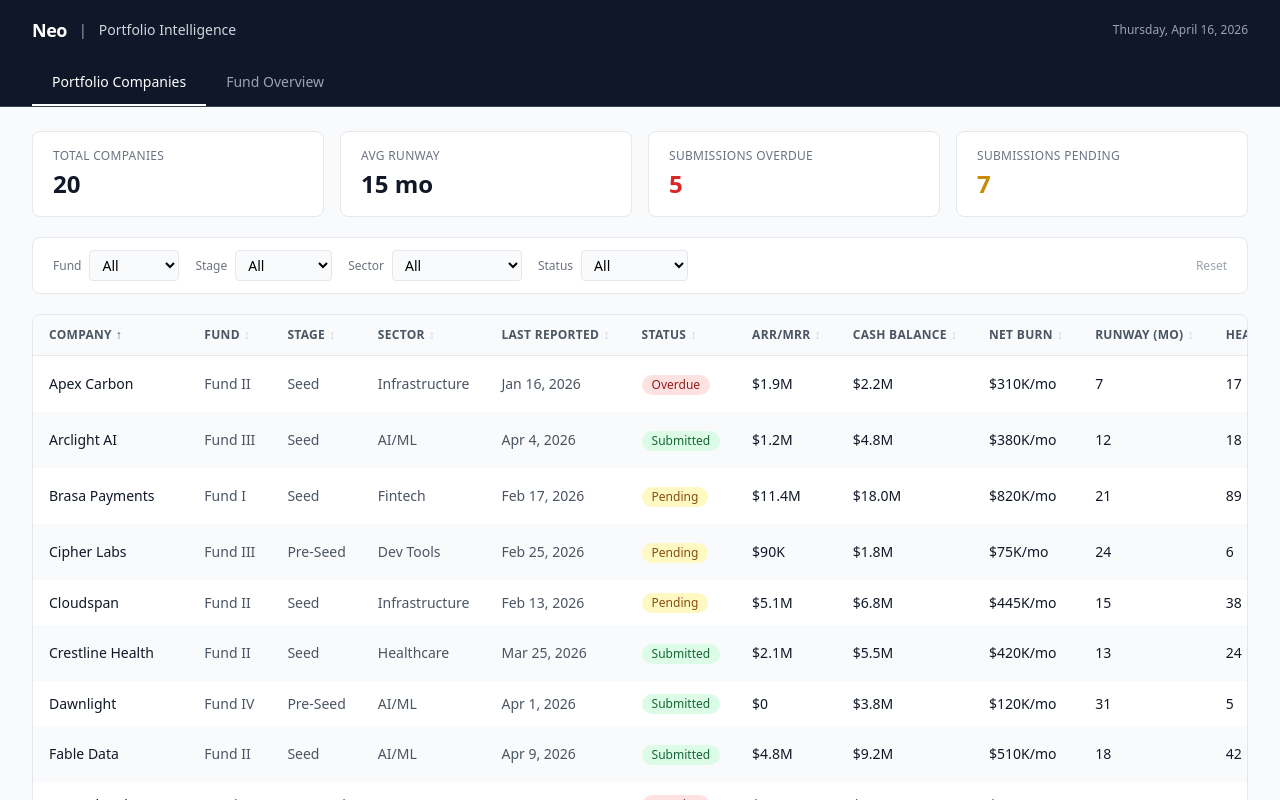
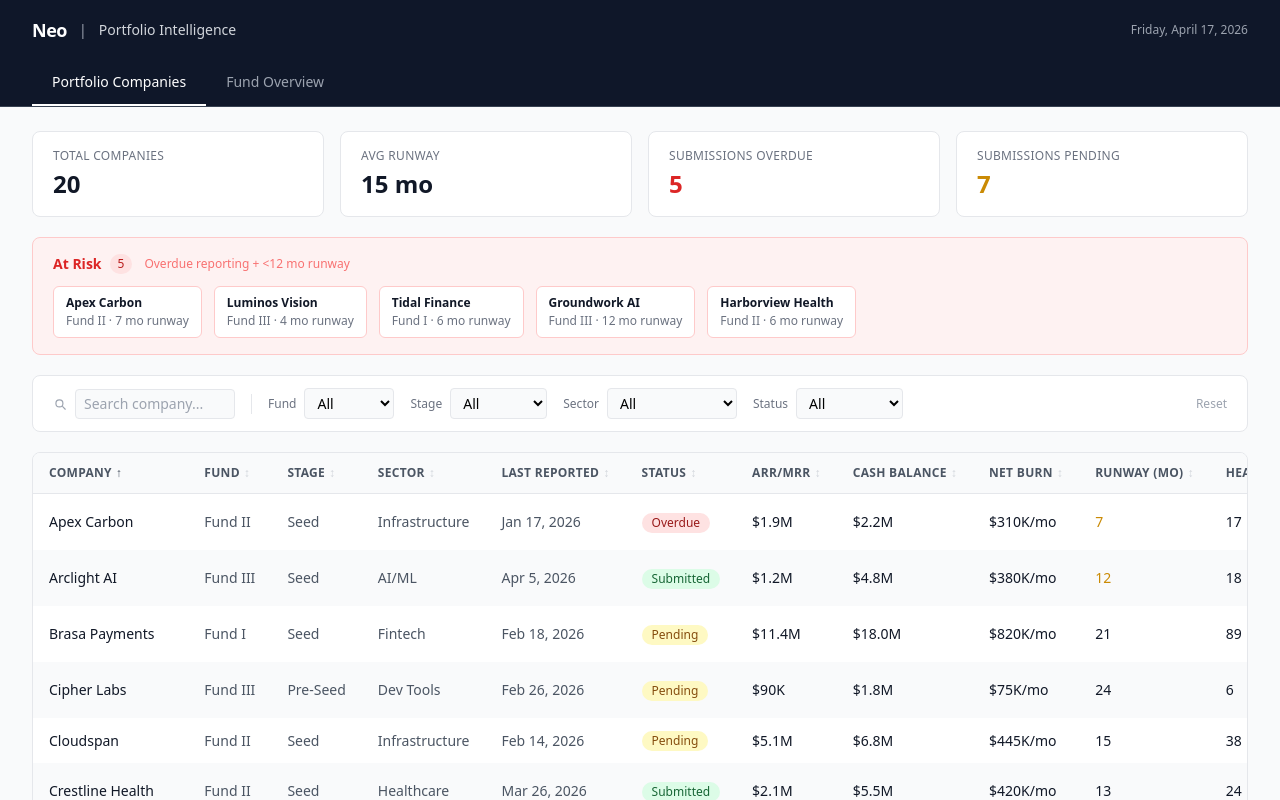
Before and after one commit to palakeel/neo-dashboard, a React (Vite) app: page / in a window 1280 px wide. Shown: the top 800 px of the page. Built offline with nearby package versions, Linux system fonts and the light colour scheme.

Commit message:
Add At Risk panel, runway alerts, search bar, fund bar gradient, live date, footer timestamp

```diff
--- a/src/App.jsx
+++ b/src/App.jsx
@@ -1,12 +1,12 @@
 import { useState, useMemo } from 'react'
 import {
-  PieChart, Pie, Cell, Tooltip, Legend,
-  BarChart, Bar, XAxis, YAxis, CartesianGrid, ResponsiveContainer
+  PieChart, Pie, Cell, Tooltip,
+  BarChart, Bar, XAxis, YAxis, CartesianGrid, ResponsiveContainer, Cell as BarCell
 } from 'recharts'
 
 // ─── Data ───────────────────────────────────────────────────────────────────
 
-const TODAY = new Date('2026-04-16')
+const TODAY = new Date()
 
 function daysAgo(n) {
   const d = new Date(TODAY)
@@ -38,9 +38,9 @@ const COMPANIES = [
 ]
 
 const FUNDS_RAW = [
-  { name: 'Fund I',   vintage: 2018, committed: 80000000,  called: 75000000,  distributions: 42000000, nav: 180000000, irr: 28, exits: 3, active: 3 },
-  { name: 'Fund II',  vintage: 2021, committed: 130000000, called: 110000000, distributions: 8000000,  nav: 195000000, irr: 19, exits: 2, active: 6 },
-  { name: 'Fund III', vintage: 2023, committed: 235000000, called: 140000000, distributions: 2000000,  nav: 168000000, irr: 14, exits: 1, active: 8 },
+  { name: 'Fund I',   vintage: 2018, committed: 80000000,  called: 75000000,  distributions: 42000000, nav: 180000000, irr: 28,  exits: 3, active: 3 },
+  { name: 'Fund II',  vintage: 2021, committed: 130000000, called: 110000000, distributions: 8000000,  nav: 195000000, irr: 19,  exits: 2, active: 6 },
+  { name: 'Fund III', vintage: 2023, committed: 235000000, called: 140000000, distributions: 2000000,  nav: 168000000, irr: 14,  exits: 1, active: 8 },
   { name: 'Fund IV',  vintage: 2025, committed: 320000000, called: 45000000,  distributions: 0,        nav: 48000000,  irr: null, exits: 0, active: 3 },
 ]
 
@@ -50,6 +50,9 @@ const FUNDS = FUNDS_RAW.map(f => ({
   rvpi: f.called > 0 ? f.nav / f.called : 0,
   tvpi: f.called > 0 ? (f.distributions + f.nav) / f.called : 0,
 }))
+
+// Navy gradient: Fund I (darkest) → Fund IV (lightest)
+const FUND_BAR_COLORS = ['#0F1729', '#2A3F6F', '#4A6FA5', '#7A9CC8']
 
 // ─── Helpers ─────────────────────────────────────────────────────────────────
 
@@ -65,7 +68,7 @@ function getStatus(dateStr) {
 }
 
 function runway(cash, burn) {
-  if (!burn) return '—'
+  if (!burn) return null
   return Math.floor(cash / burn)
 }
 
@@ -74,10 +77,6 @@ function fmt$(n) {
   if (n >= 1000000) return `$${(n / 1000000).toFixed(1)}M`
   if (n >= 1000) return `$${(n / 1000).toFixed(0)}K`
   return `$${n}`
-}
-
-function fmtFull$(n) {
-  return '$' + n.toLocaleString()
 }
 
 function fmtDate(str) {
@@ -91,6 +90,8 @@ const STATUS_STYLES = {
 }
 
 const SECTOR_COLORS = ['#0F1729', '#2563EB', '#7C3AED', '#059669', '#DC2626', '#CA8A04', '#0891B2']
+
+const LAST_UPDATED = TODAY.toLocaleDateString('en-US', { month: 'long', day: 'numeric', year: 'numeric' })
 
 // ─── Components ──────────────────────────────────────────────────────────────
 
@@ -117,28 +118,62 @@ function SortIcon({ col, sortCol, sortDir }) {
   return <span className="ml-1 text-gray-600">{sortDir === 'asc' ? '↑' : '↓'}</span>
 }
 
+function RunwayCell({ value }) {
+  if (value === null) return <span className="text-gray-400">—</span>
+  if (value <= 6)  return <span className="font-semibold text-red-600">{value}</span>
+  if (value <= 12) return <span className="font-medium text-yellow-600">{value}</span>
+  return <span className="text-gray-900">{value}</span>
+}
+
+// ─── At Risk Panel ────────────────────────────────────────────────────────────
+
+function AtRiskPanel({ companies }) {
+  const atRisk = companies.filter(c => c.status === 'Overdue' && typeof c.runway === 'number' && c.runway <= 12)
+  if (atRisk.length === 0) return null
+
+  return (
+    <div className="bg-red-50 border border-red-200 rounded-lg px-5 py-4">
+      <div className="flex items-center gap-2 mb-3">
+        <span className="text-red-600 font-semibold text-sm">At Risk</span>
+        <span className="bg-red-100 text-red-700 text-xs font-medium px-2 py-0.5 rounded-full">{atRisk.length}</span>
+        <span className="text-red-400 text-xs ml-1">Overdue reporting + &lt;12 mo runway</span>
+      </div>
+      <div className="flex flex-wrap gap-3">
+        {atRisk.map(c => (
+          <div key={c.id} className="bg-white border border-red-200 rounded-md px-3 py-2 text-xs">
+            <div className="font-semibold text-gray-900">{c.name}</div>
+            <div className="text-gray-500 mt-0.5">{c.fund} · {c.runway} mo runway</div>
+          </div>
+        ))}
+      </div>
+    </div>
+  )
+}
+
 // ─── Tab 1: Portfolio Companies ───────────────────────────────────────────────
 
 function PortfolioTab() {
   const [filters, setFilters] = useState({ fund: 'All', stage: 'All', sector: 'All', status: 'All' })
   const [sortCol, setSortCol] = useState('name')
   const [sortDir, setSortDir] = useState('asc')
+  const [search, setSearch] = useState('')
 
   const enriched = useMemo(() => COMPANIES.map(c => ({
     ...c,
-    status:  getStatus(c.lastReported),
-    runway:  runway(c.cash, c.burn),
+    status: getStatus(c.lastReported),
+    runway: runway(c.cash, c.burn),
   })), [])
 
   const filtered = useMemo(() => enriched.filter(c => (
     (filters.fund   === 'All' || c.fund   === filters.fund) &&
     (filters.stage  === 'All' || c.stage  === filters.stage) &&
     (filters.sector === 'All' || c.sector === filters.sector) &&
-    (filters.status === 'All' || c.status === filters.status)
-  )), [enriched, filters])
+    (filters.status === 'All' || c.status === filters.status) &&
+    (search === '' || c.name.toLowerCase().includes(search.toLowerCase()))
+  )), [enriched, filters, search])
 
   const sorted = useMemo(() => [...filtered].sort((a, b) => {
-    let av = a[sortCol], bv = b[sortCol]
+    let av = a[sortCol] ?? '', bv = b[sortCol] ?? ''
     if (typeof av === 'string') av = av.toLowerCase(), bv = bv.toLowerCase()
     if (av < bv) return sortDir === 'asc' ? -1 : 1
     if (av > bv) return sortDir === 'asc' ? 1 : -1
@@ -154,8 +189,8 @@ function PortfolioTab() {
     enriched.reduce((s, c) => s + (typeof c.runway === 'number' ? c.runway : 0), 0) /
     enriched.filter(c => typeof c.runway === 'number').length
   )
-  const overdue  = enriched.filter(c => c.status === 'Overdue').length
-  const pending  = enriched.filter(c => c.status === 'Pending').length
+  const overdue = enriched.filter(c => c.status === 'Overdue').length
+  const pending = enriched.filter(c => c.status === 'Pending').length
 
   const setFilter = (key, val) => setFilters(f => ({ ...f, [key]: val }))
 
@@ -182,11 +217,30 @@ function PortfolioTab() {
         <SummaryCard label="Total Companies" value="20" />
         <SummaryCard label="Avg Runway" value={`${avgRunway} mo`} />
         <SummaryCard label="Submissions Overdue" value={overdue} accent={overdue > 0 ? 'text-red-600' : 'text-gray-900'} />
-        <SummaryCard label="Submissions Pending" value={pending} accent={pending > 0 ? 'text-yellow-600' : 'text-gray-900'} />
+        <SummaryCard label="Submissions Pending"  value={pending}  accent={pending  > 0 ? 'text-yellow-600' : 'text-gray-900'} />
       </div>
+
+      {/* At Risk Panel */}
+      <AtRiskPanel companies={enriched} />
 
       {/* Filter Bar */}
       <div className="bg-white border border-gray-200 rounded-lg px-5 py-3 flex items-center gap-4 flex-wrap">
+        {/* Search */}
+        <div className="flex items-center gap-2">
+          <svg className="w-3.5 h-3.5 text-gray-400" fill="none" stroke="currentColor" viewBox="0 0 24 24">
+            <path strokeLinecap="round" strokeLinejoin="round" strokeWidth={2} d="M21 21l-4.35-4.35M17 11A6 6 0 1 1 5 11a6 6 0 0 1 12 0z" />
+          </svg>
+          <input
+            type="text"
+            placeholder="Search company..."
+            value={search}
+            onChange={e => setSearch(e.target.value)}
+            className="text-sm border border-gray-200 rounded px-2 py-1 bg-gray-50 focus:outline-none focus:ring-1 focus:ring-blue-500 w-40"
+          />
+        </div>
+
+        <div className="w-px h-5 bg-gray-200" />
+
         {[
           { key: 'fund',   opts: ['All', 'Fund I', 'Fund II', 'Fund III', 'Fund IV'] },
           { key: 'stage',  opts: ['All', 'Pre-Seed', 'Seed'] },
@@ -204,8 +258,9 @@ function PortfolioTab() {
             </select>
           </div>
         ))}
+
         <button
-          onClick={() => setFilters({ fund: 'All', stage: 'All', sector: 'All', status: 'All' })}
+          onClick={() => { setFilters({ fund: 'All', stage: 'All', sector: 'All', status: 'All' }); setSearch('') }}
           className="ml-auto text-xs text-gray-400 hover:text-gray-600"
         >
           Reset
@@ -241,7 +296,7 @@ function PortfolioTab() {
                   <td className="px-4 py-3 text-gray-900 whitespace-nowrap">{fmt$(c.arr)}</td>
                   <td className="px-4 py-3 text-gray-900 whitespace-nowrap">{fmt$(c.cash)}</td>
                   <td className="px-4 py-3 text-gray-900 whitespace-nowrap">{fmt$(c.burn)}/mo</td>
-                  <td className="px-4 py-3 text-gray-900 whitespace-nowrap">{c.runway}</td>
+                  <td className="px-4 py-3 whitespace-nowrap"><RunwayCell value={c.runway} /></td>
                   <td className="px-4 py-3 text-gray-900 whitespace-nowrap">{c.headcount}</td>
                   <td className="px-4 py-3 text-gray-900 whitespace-nowrap">{fmt$(c.valuation)}</td>
                   <td className="px-4 py-3 text-gray-500 text-xs max-w-xs">{c.support || '—'}</td>
@@ -261,8 +316,8 @@ function PortfolioTab() {
 // ─── Tab 2: Fund Overview ────────────────────────────────────────────────────
 
 function FundTab() {
-  const totalAUM = FUNDS.reduce((s, f) => s + f.called, 0)
-  const totalExits = FUNDS.reduce((s, f) => s + f.exits, 0)
+  const totalAUM     = FUNDS.reduce((s, f) => s + f.called, 0)
+  const totalExits   = FUNDS.reduce((s, f) => s + f.exits, 0)
   const weightedTVPI = FUNDS.reduce((s, f) => s + f.tvpi * f.called, 0) / totalAUM
 
   const sectorData = useMemo(() => {
@@ -342,7 +397,7 @@ function FundTab() {
           </ResponsiveContainer>
         </div>
 
-        {/* TVPI by Fund */}
+        {/* TVPI by Fund — navy gradient */}
         <div className="bg-white border border-gray-200 rounded-lg p-5">
           <h3 className="text-sm font-semibold text-gray-700 mb-4">Fund Performance — TVPI</h3>
           <ResponsiveContainer width="100%" height={260}>
@@ -351,7 +406,11 @@ function FundTab() {
               <XAxis type="number" domain={[0, 'auto']} tickFormatter={v => `${v}x`} tick={{ fontSize: 12 }} />
               <YAxis type="category" dataKey="name" tick={{ fontSize: 12 }} width={60} />
               <Tooltip formatter={(v) => [`${v}x`, 'TVPI']} />
-              <Bar dataKey="TVPI" fill="#0F1729" radius={[0, 4, 4, 0]} />
+              <Bar dataKey="TVPI" radius={[0, 4, 4, 0]}>
+                {tvpiData.map((_, idx) => (
+                  <Cell key={idx} fill={FUND_BAR_COLORS[idx]} />
+                ))}
+              </Bar>
             </BarChart>
           </ResponsiveContainer>
         </div>
@@ -368,7 +427,7 @@ export default function App() {
   const dateStr = TODAY.toLocaleDateString('en-US', { weekday: 'long', year: 'numeric', month: 'long', day: 'numeric' })
 
   return (
-    <div className="min-h-screen bg-gray-50">
+    <div className="min-h-screen bg-gray-50 flex flex-col">
       {/* Header */}
       <header style={{ backgroundColor: '#0F1729' }} className="px-8 py-4 flex items-center justify-between">
         <div className="flex items-center gap-3">
@@ -400,9 +459,15 @@ export default function App() {
       </div>
 
       {/* Content */}
-      <main className="px-8 py-6">
+      <main className="px-8 py-6 flex-1">
         {tab === 'portfolio' ? <PortfolioTab /> : <FundTab />}
       </main>
+
+      {/* Footer */}
+      <footer className="px-8 py-3 border-t border-gray-200 bg-white flex items-center justify-between">
+        <span className="text-xs text-gray-400">Neo Portfolio Intelligence</span>
+        <span className="text-xs text-gray-400">Last updated: {LAST_UPDATED}</span>
+      </footer>
     </div>
   )
 }
```
